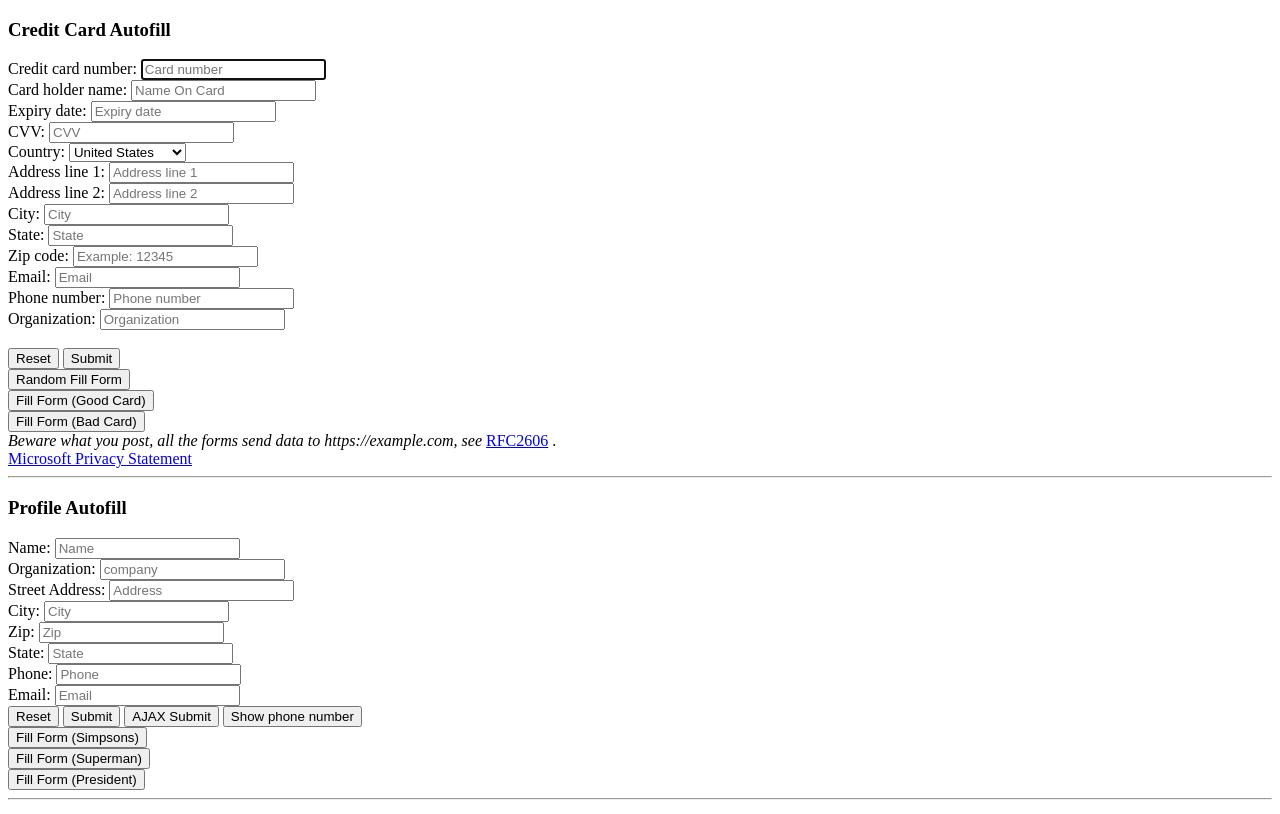
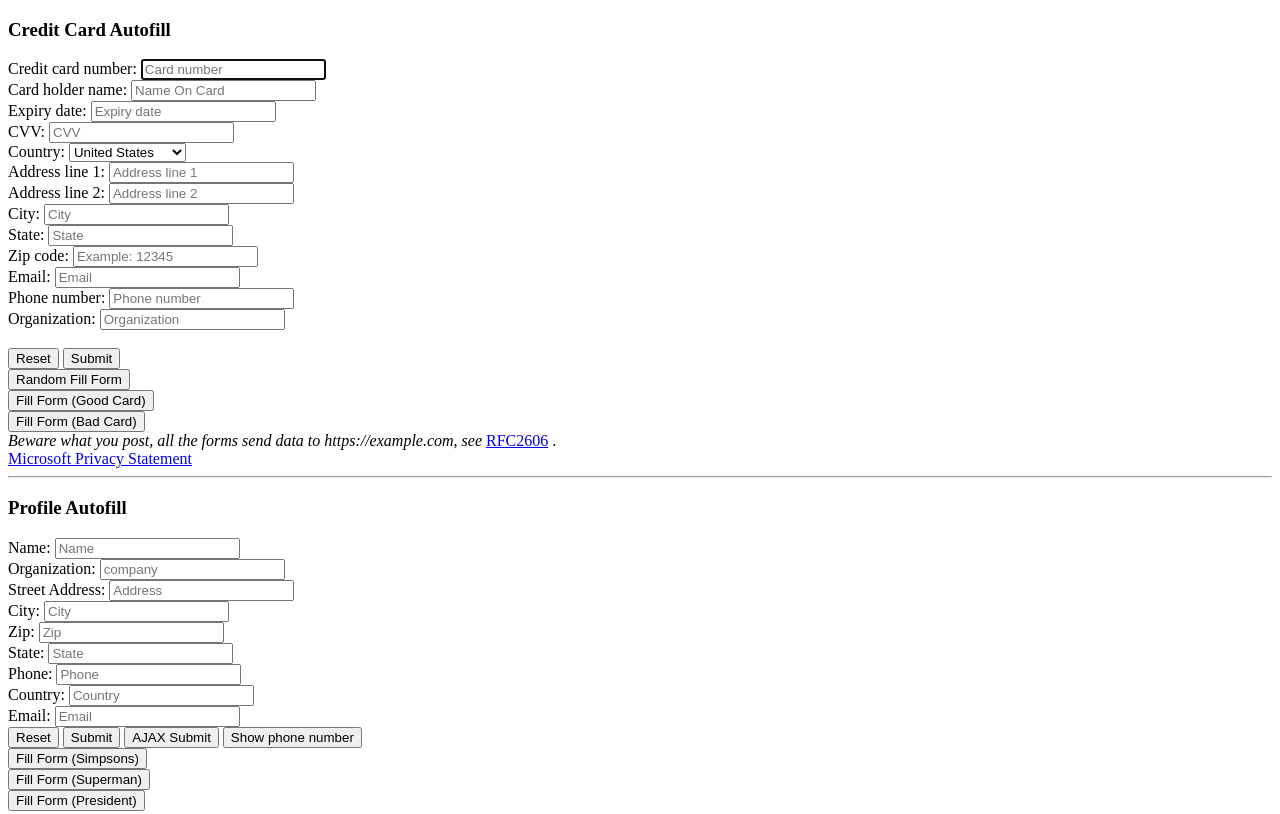
Before and after one commit to shankz7/Edge-autofill-test, a plain HTML site: page index.html in a window 1280 px wide. Shown: the top 814 px of the page. Drawn offline with Linux system fonts and the light colour scheme.

Commit message:
Update index.html

```diff
--- a/index.html
+++ b/index.html
@@ -395,6 +395,8 @@
         <input type="text" name="state" placeholder="State">
         <br> Phone:
         <input name="phone" id="form1_phone" placeholder="Phone">
+        <br> Country:
+        <input name="country" id="country" placeholder="Country">
         <br> Email:
         <input name="email" id="form1_email" placeholder="Email">
         <br>
```
